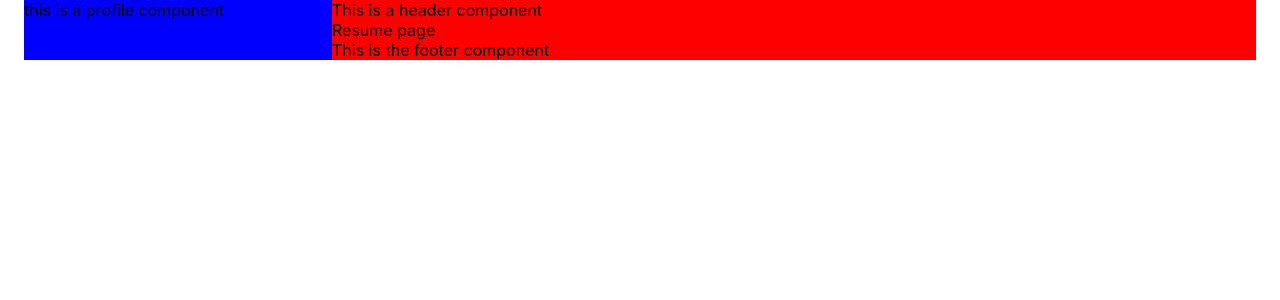
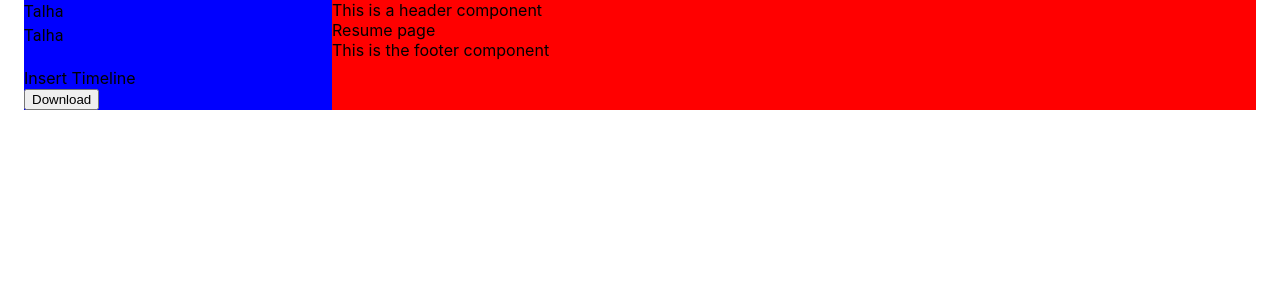
Before and after one commit to TalhaAhmedAI/portfolio, a React (Create React App) app: page / in a window 1280 px wide. Shown: the top 300 px of the page. Built offline with nearby package versions, Linux system fonts and the light colour scheme.

Commit message:
Started working on profile component

```diff
--- a/src/App.js
+++ b/src/App.js
@@ -9,7 +9,7 @@ import Resume from "./pages/Resume/Resume";
 
 import { BrowserRouter as Router, Switch, Route } from "react-router-dom";
 
-// import "./App.css";
+import "./App.css";
 
 function App() {
   return (
--- a/src/components/Profile/Profile.js
+++ b/src/components/Profile/Profile.js
@@ -1,9 +1,23 @@
-import React from 'react';
+import { Typography } from "@material-ui/core";
+import React from "react";
 
 const Profile = () => {
-    return ( <div>
-        this is a profile component
-    </div> );
-}
+  return (
+    <div className="profile container_shadow">
+      <div className="profile_name">
+        <Typography className="name">Talha</Typography>
+        <Typography className="name">Talha</Typography>
+      </div>
+      <figure className="profile_image">
+        <img src="" />
+      </figure>
+      <div className="profile_information">
+        Insert Timeline
+        <br />
+        <button>Download</button>
+      </div>
+    </div>
+  );
+};
 
 export default Profile;
```
